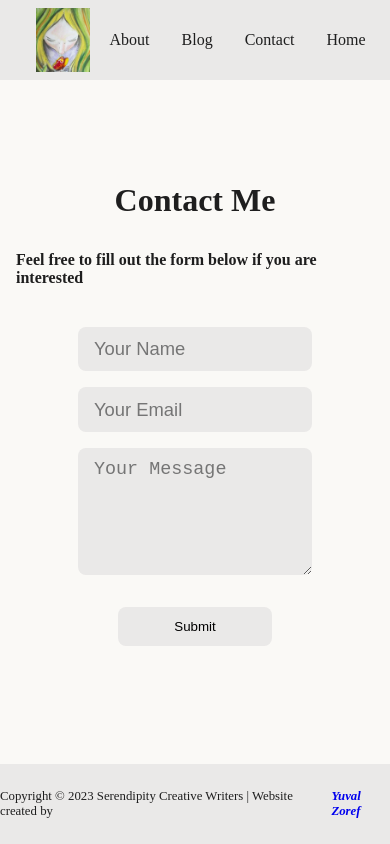
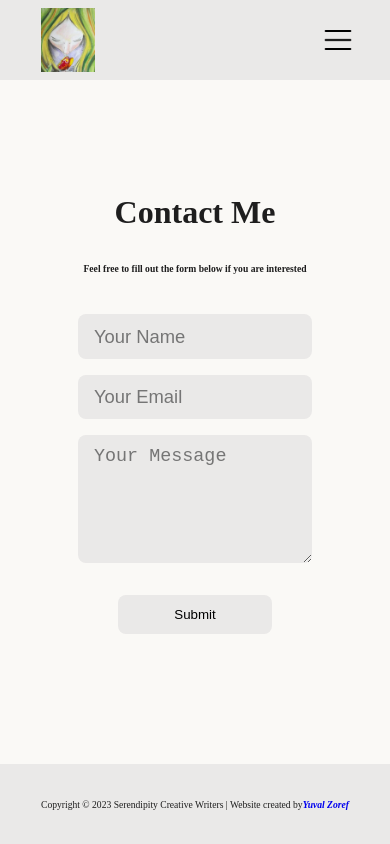
Before and after one commit to YuvalZoref/serendipity, a React (Create React App) app: page /#/Contact in a window 390 px wide. Built offline with nearby package versions, Linux system fonts and the light colour scheme; a web font is replaced by a local one.

Commit message:
added burger menu

```diff
--- a/src/components/Navbar.js
+++ b/src/components/Navbar.js
@@ -1,9 +1,12 @@
+import React, { useState } from 'react';
 import { Link } from 'react-router-dom';
 import '../components/styling/navbar.scss';
 import Logo from '../assets/seren-logo.jpg';
+import Burger from '../assets/burger.png';
 
 
 export default function Navbar() {
+  const [showMenu, setShowMenu] = useState(false);
   return (
       <nav id="navbar">
         <img src={Logo} alt='logo' className='logo'/>
@@ -13,6 +16,14 @@ export default function Navbar() {
           <Link className='navbarDesktopLink' to='../Contact'>Contact</Link>
           <Link className='navbarDesktopLink' to='../'>Home</Link>
         </div>
+
+        <img src={Burger} alt='burgerMenu' className='burgerMenu' onClick={()=>setShowMenu(!showMenu)}/>
+        <div className='navMenu' style={{display: showMenu? 'flex':'none'}}>
+          <Link className='navMenuLink' onClick={()=>setShowMenu(false)} to='../About'>About</Link>
+          <Link className='navMenuLink' onClick={()=>setShowMenu(false)} to='../Blog'>Blog</Link>
+          <Link className='navMenuLink' onClick={()=>setShowMenu(false)} to='../Contact'>Contact</Link>
+          <Link className='navMenuLink' onClick={()=>setShowMenu(false)} to='../'>Home</Link>
+        </div>
     </nav>
   )
 }
--- a/src/components/styling/footer.scss
+++ b/src/components/styling/footer.scss
@@ -18,6 +18,6 @@
 
 @media screen and (max-width:560px) {
   #footer {
-    font-size: 0.8rem;
+    font-size: 0.6rem;
   }
 }
--- a/src/components/styling/navbar.scss
+++ b/src/components/styling/navbar.scss
@@ -24,7 +24,49 @@
     color: rgb(30, 30, 30);
   }
   .navbarDesktopLink:hover {
-    /* border-bottom: 1px solid rgb(30, 30, 30); */
     opacity: 0.7;
   }
+
+  .burgerMenu {
+    display: none;
+    height: 2.5rem;
+    padding: 0.25rem;
+    cursor: pointer;
+  }
+  .burgerMenu:hover {
+    opacity: 0.6;
+  }
+
+  .navMenu {
+    position: absolute;
+    top: 5rem;
+    right: 2rem;
+    z-index: 2;
+    display: flex;
+    flex-direction: column;
+    padding: 0.5rem;
+    height: fit-content;
+    min-width: 15rem;
+    background: #eae9e8;
+    border-radius: 0.75rem;
+
+    .navMenuLink {
+      color: rgb(30, 30, 30);
+      padding: 0.5rem 3rem;
+      margin: 0.25rem;
+      border-radius: 0.5rem;
+      background: #FAF9F6;
+    }
+    .navMenuLink:hover {
+      opacity: 0.7;
+    }
+  }
+  @media screen and (max-width:560px) {
+    .burgerMenu {
+      display: flex;
+    }
+    .navbarDesktop {
+      display: none;
+    }
+  }
 }
--- a/src/pages/styling/contact.scss
+++ b/src/pages/styling/contact.scss
@@ -52,7 +52,7 @@
       font-size: 2rem;
     }
     .contactDescription {
-      font-size: 1rem;
+      font-size: 0.6rem;
       margin-top: 1rem;
     }
   }
```
Also changed, not shown: src/assets/burger.png (added).
